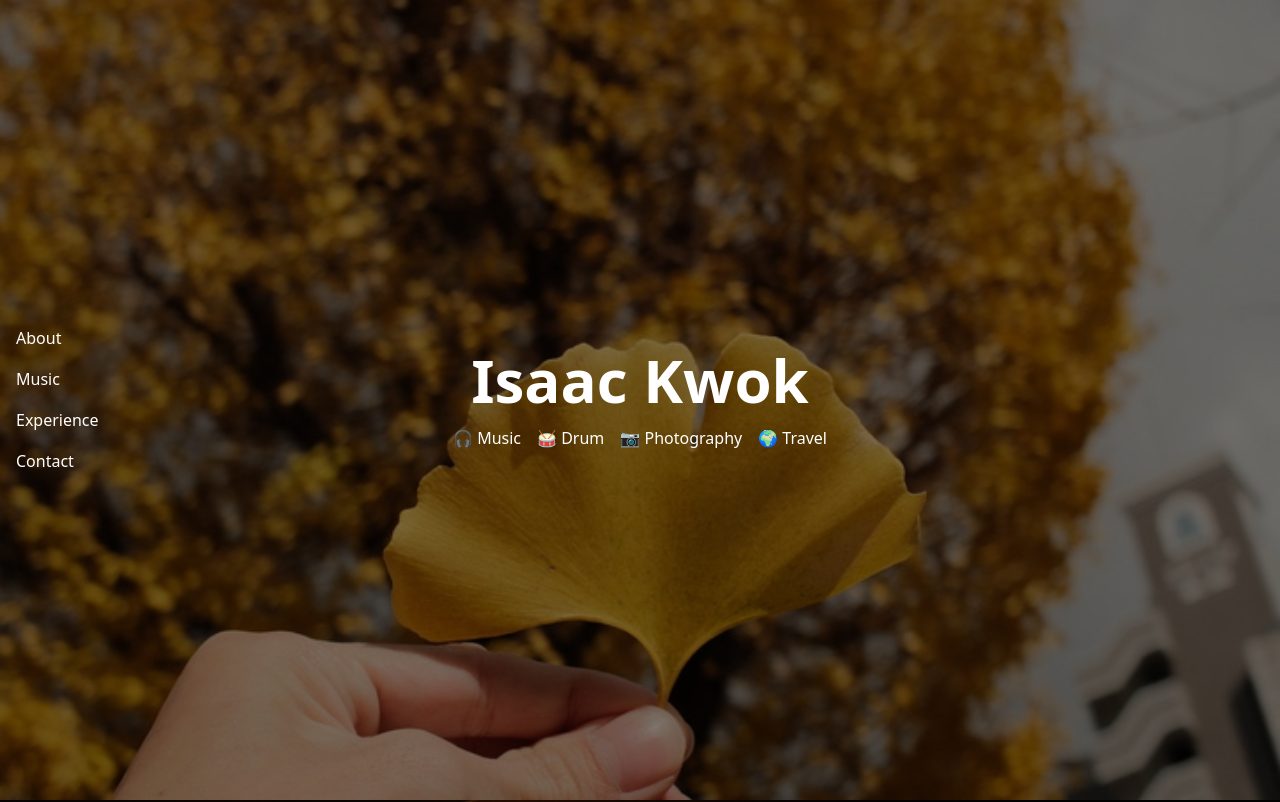
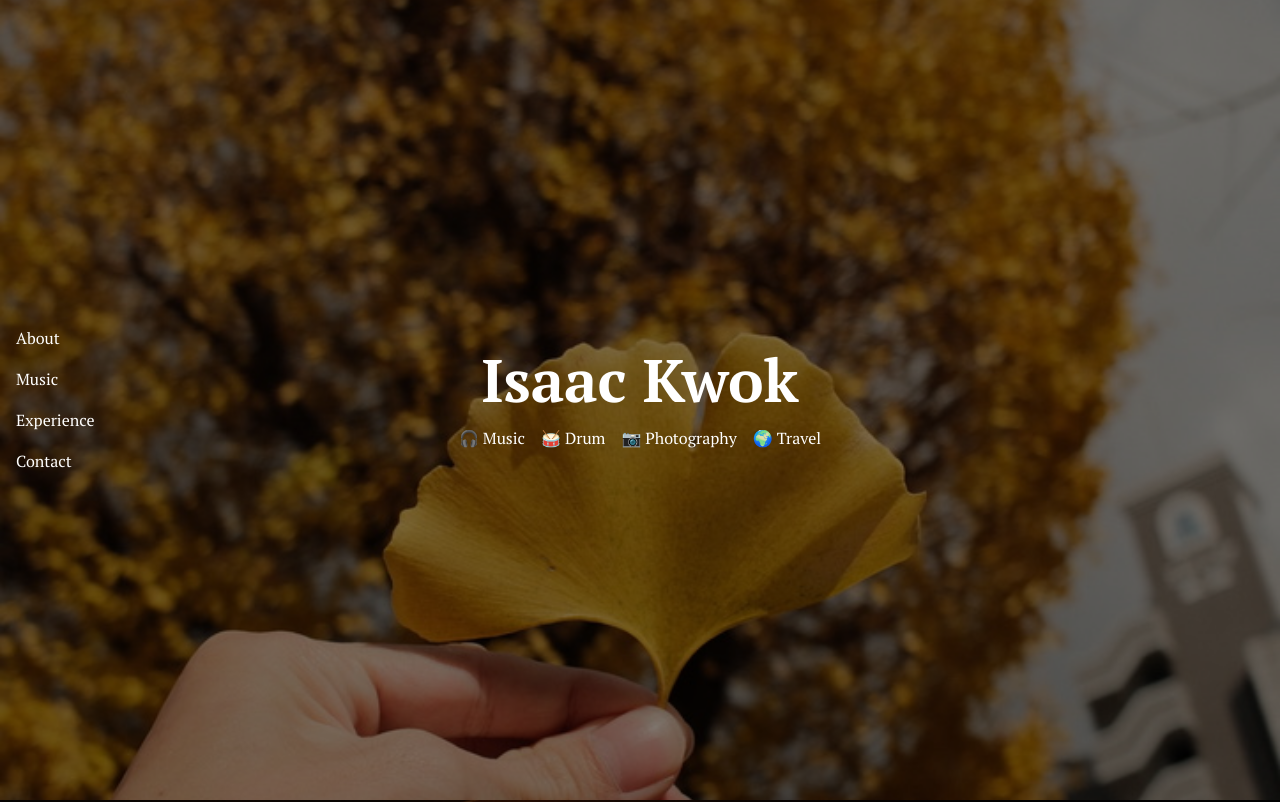
Before and after one commit to isaackwok/isaackwok.com, a Next.js app: page / in a window 1280 px wide. Shown: the top 802 px of the page. Built offline with nearby package versions, Linux system fonts and the light colour scheme.

Commit message:
feat: change font to PT Serif

```diff
--- a/app/globals.css
+++ b/app/globals.css
@@ -4,4 +4,5 @@ html,
 body {
   color: white;
   scroll-behavior: smooth;
+  font-family: var(--font-pt-serif);
 }
--- a/app/layout.tsx
+++ b/app/layout.tsx
@@ -1,18 +1,14 @@
 import type { Metadata } from "next";
-import { Geist, Geist_Mono } from "next/font/google";
+import { PT_Serif } from "next/font/google";
 import "./globals.css";
 import { NavigationPanel } from "@/components/navigation";
 import { Analytics } from "@vercel/analytics/react";
 import { SpeedInsights } from "@vercel/speed-insights/next";
 
-const geistSans = Geist({
-  variable: "--font-geist-sans",
+const ptSerif = PT_Serif({
+  variable: "--font-pt-serif",
   subsets: ["latin"],
-});
-
-const geistMono = Geist_Mono({
-  variable: "--font-geist-mono",
-  subsets: ["latin"],
+  weight: ["400", "700"],
 });
 
 export const metadata: Metadata = {
@@ -27,7 +23,7 @@ export default function RootLayout({
 }>) {
   return (
     <html lang="en">
-      <body className={`${geistSans.variable} ${geistMono.variable}`}>
+      <body className={`${ptSerif.variable}`}>
         {children}
         <NavigationPanel />
         <Analytics />
```
